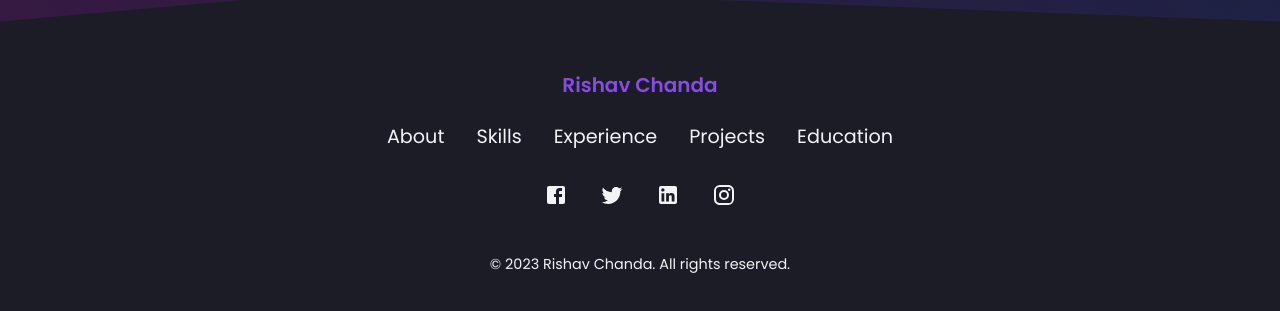
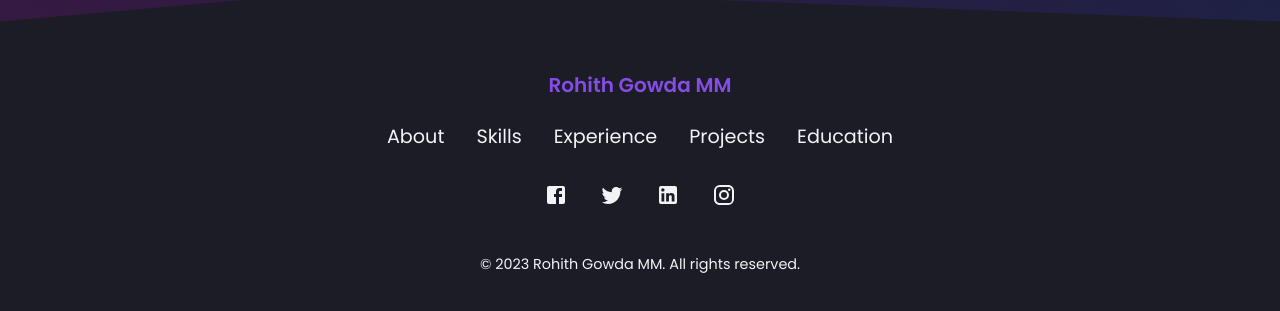
Before and after one commit to RohithGowda321/portfolio, a React (Create React App) app: page / in a window 1280 px wide. Shown: the part 5044-5355 px from the top of the page. Built offline with nearby package versions, Linux system fonts and the light colour scheme.

Commit message:
Add files via upload

```diff
--- a/src/components/Footer/index.js
+++ b/src/components/Footer/index.js
@@ -88,7 +88,7 @@ function Footer() {
   return (
     <FooterContainer>
       <FooterWrapper>
-        <Logo>Rishav Chanda</Logo>
+        <Logo>Rohith Gowda MM</Logo>
         <Nav>
           <NavLink href="#about">About</NavLink>
           <NavLink href="#skills">Skills</NavLink>
@@ -103,7 +103,7 @@ function Footer() {
           <SocialMediaIcon href={Bio.insta} target="display"><InstagramIcon /></SocialMediaIcon>
         </SocialMediaIcons>
         <Copyright>
-          &copy; 2023 Rishav Chanda. All rights reserved.
+          &copy; 2023 Rohith Gowda MM. All rights reserved.
         </Copyright>
 
       </FooterWrapper>
--- a/src/data/constants.js
+++ b/src/data/constants.js
@@ -218,7 +218,7 @@ export const projects = [
   //   webapp: "https://podstream.netlify.app/",
   //   member: [
   //     {
-  //       name: "Rishav Chanda",
+  //       name: "Rohith Gowda MM",
   //       img: "https://avatars.githubusercontent.com/u/64485885?v=4",
   //       linkedin: "https://www.linkedin.com/in/rishav-chanda-b89a791b3/",
   //       github: "https://github.com/rishavchanda/",
@@ -265,7 +265,7 @@ export const projects = [
   //   webapp: "https://brain-tumor.netlify.app/",
   //   member: [
   //     {
-  //       name: "Rishav Chanda",
+  //       name: "Rohith Gowda MM",
   //       img: "https://avatars.githubusercontent.com/u/64485885?v=4",
   //       linkedin: "https://www.linkedin.com/in/rishav-chanda-b89a791b3/",
   //       github: "https://github.com/rishavchanda/",
```
